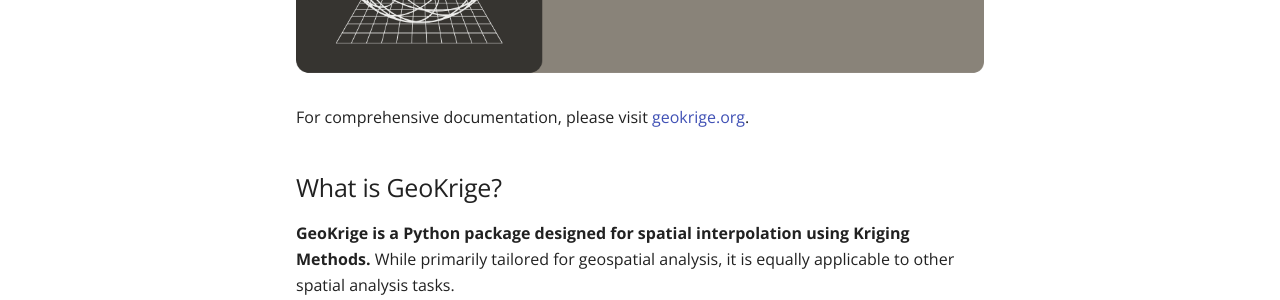
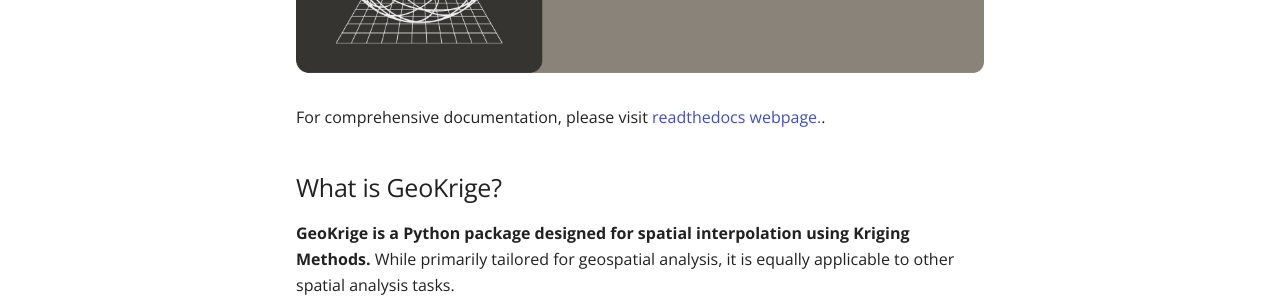
Before and after one commit to pdGruby/geokrige, an MkDocs documentation site: the page built from docs/index.md, in a window 1280 px wide and 900 px high. Shown: the part 353-653 px from the top of the window. Built offline with MkDocs 1.6.1 and Material for MkDocs 9.7.7, drawn with Linux system fonts in a browser that asks for light colours; comment, search, counter and statistics services are not loaded.

Commit message:
init commit

```diff
--- a/docs/README.md
+++ b/docs/index.md
@@ -4,7 +4,7 @@
     <img alt="GeoKrige banner" src="images/geokrige_baner.png"/>
 </p>
 
-For comprehensive documentation, please visit [geokrige.org](https://geokrige.readthedocs.io/en/latest/).
+For comprehensive documentation, please visit [readthedocs webpage.](https://geokrige.readthedocs.io/en/latest/?).
 
 ## What is GeoKrige?
 
--- a/mkdocs.yml
+++ b/mkdocs.yml
@@ -2,7 +2,7 @@
 repo_url: https://github.com/pdGruby/geokrige
 
 nav:
-  - Welcome to GeoKrige: README.md
+  - Welcome to GeoKrige: index.md
   - How to start?:
       - Installation: installation.md
       - Start Guide to GeoKrige: getting_started.md
```
